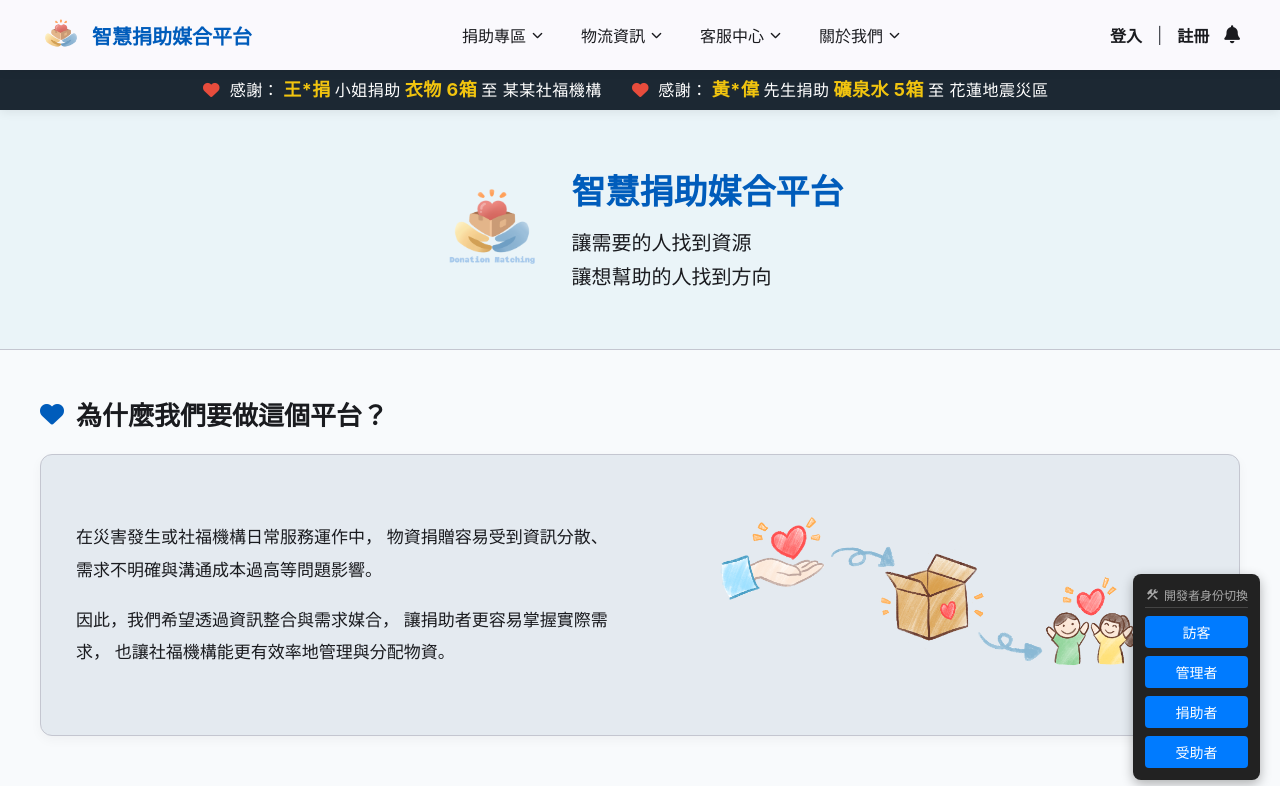
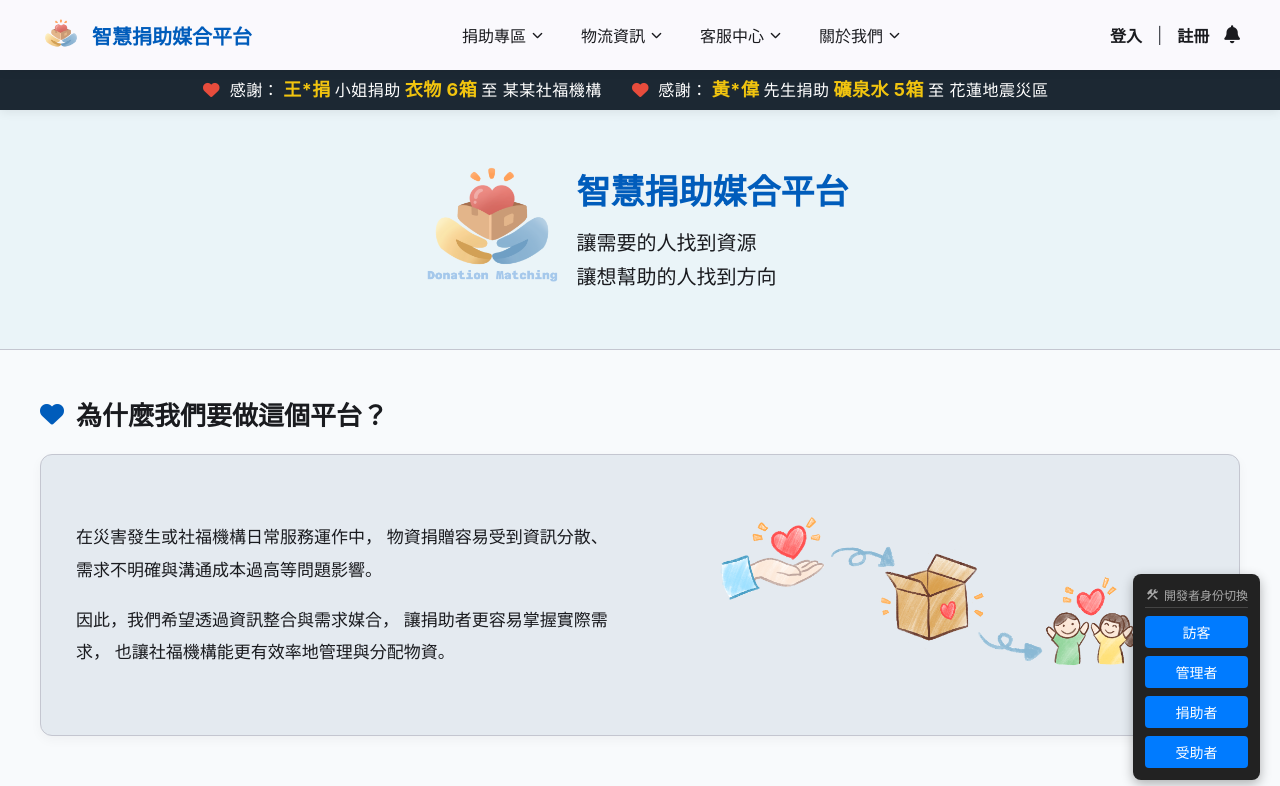
Before and after one commit to Ruby-Chiou/mcu-115-22-Donation-Matching, an Angular app: page /intro in a window 1280 px wide. Shown: the top 786 px of the page. Built offline with nearby package versions, Linux system fonts and the light colour scheme.

Commit message:
feat(layout):logo更改

```diff
--- a/src/app/components/layout/footer/footer.component.html
+++ b/src/app/components/layout/footer/footer.component.html
@@ -14,7 +14,7 @@
   <h3>智慧捐助媒合平台</h3>
 
   <img
-    src="assets/images/logo_w.png"
+    src="assets/images/logo_w2.png"
     alt="智慧捐助媒合平台 Logo"
     class="footer-logo"
   />
--- a/src/app/components/layout/footer/footer.component.scss
+++ b/src/app/components/layout/footer/footer.component.scss
@@ -15,6 +15,9 @@
   height: auto;
 
   margin-top: 10px;
+
+  transform: scale(1.5);
+  transform-origin: center center;
 }
 
 // ==========================================
--- a/src/app/features/about-us/intro/intro.component.scss
+++ b/src/app/features/about-us/intro/intro.component.scss
@@ -18,6 +18,7 @@
   padding: 55px 20px;
 
   border-bottom: 1px solid var(--border-default);
+
 }
 
 
@@ -37,10 +38,11 @@
 
 
 .hero-logo {
-  width: 110px;
-  height: 110px;
+  width: 120px;
+  height: auto;
 
-  object-fit: contain;
+  transform: scale(1.4);
+  transform-origin: center center;
 }
 
 
--- a/src/index.html
+++ b/src/index.html
@@ -5,7 +5,7 @@
     <title>DonationMatching</title>
     <base href="/" />
     <meta name="viewport" content="width=device-width, initial-scale=1" />
-    <link rel="icon" type="image/png" href="assets/images/logo.png?v=2">
+    <link rel="icon" type="image/png" href="assets/images/logo_B.png?v=2">
     <link rel="preconnect" href="https://fonts.googleapis.com" />
     <link rel="preconnect" href="https://fonts.gstatic.com" crossorigin />
     <link href="https://fonts.googleapis.com/css2?family=Roboto:wght@300;400;500&display=swap" rel="stylesheet" />
```
Also changed, not shown: public/assets/images/logo_B.png (added), public/assets/images/logo_w2.png (added).
